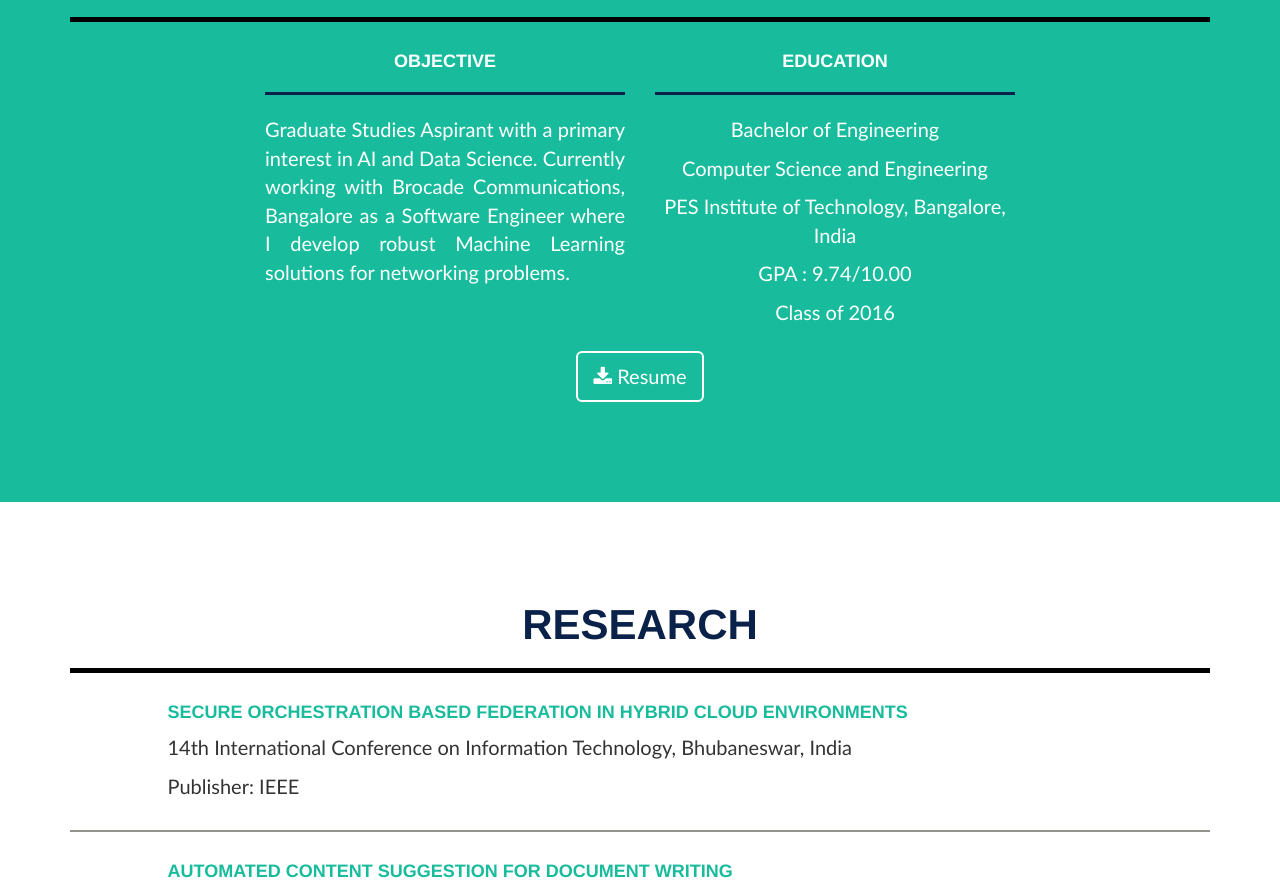
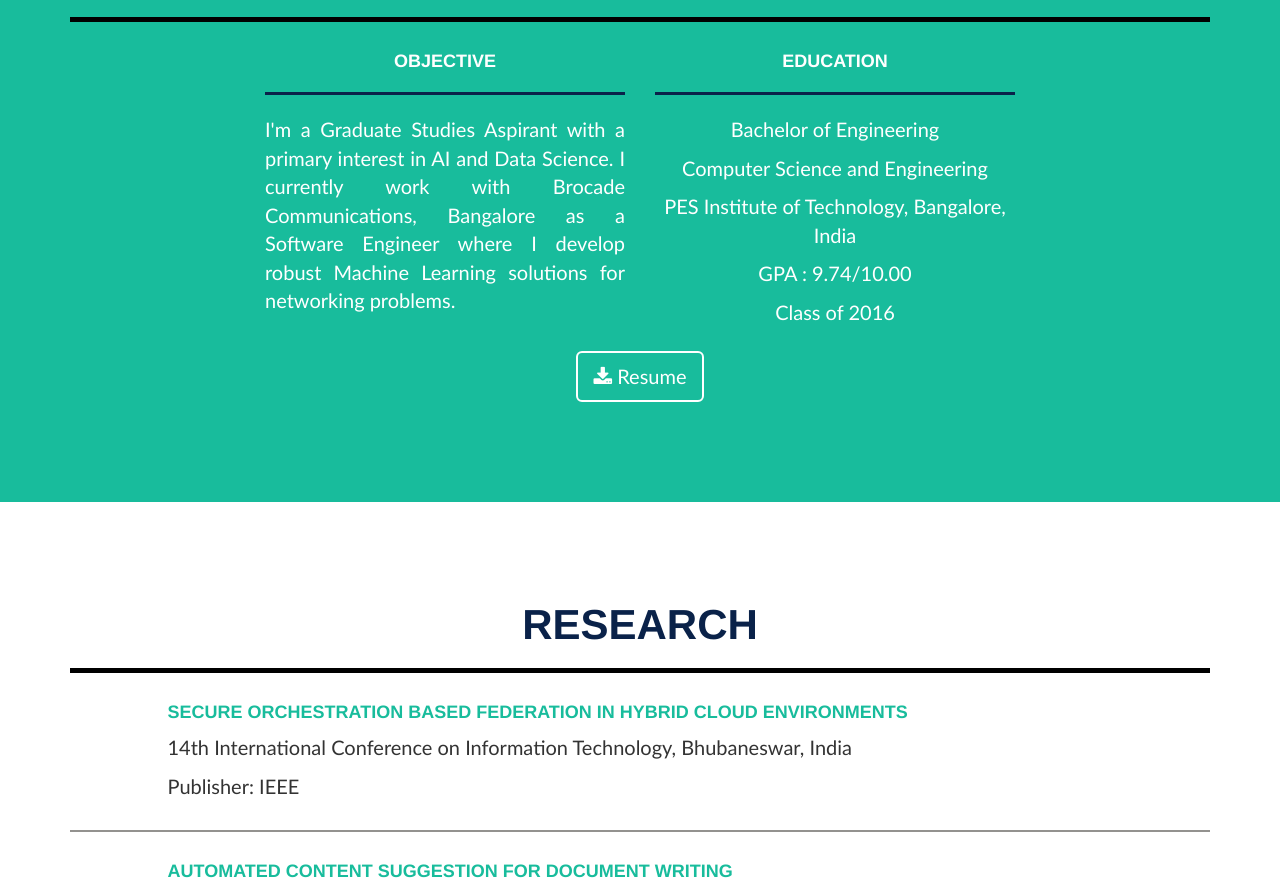
Before and after one commit to ashwinnaresh/ashwinnaresh.github.io, a website: page index.html in a window 1280 px wide. Shown: the part 849-1738 px from the top of the page. Drawn offline with nearby package versions, Linux system fonts and the light colour scheme; a web font is replaced by a local one.

Commit message:
content update

```diff
--- a/index.html
+++ b/index.html
@@ -106,7 +106,7 @@
                 <div class="col-lg-4 col-lg-offset-2">
                     <h4 style="text-align:center;">Objective</h4>
                     <hr class="white-hr">
-                    <p style="text-align:justify;">Graduate Studies Aspirant with a primary interest in AI and Data Science. Currently working with Brocade Communications, Bangalore as a Software Engineer where I develop robust Machine Learning solutions for networking problems.</p>
+                    <p style="text-align:justify;">I'm a Graduate Studies Aspirant with a primary interest in AI and Data Science. I currently work with Brocade Communications, Bangalore as a Software Engineer where I develop robust Machine Learning solutions for networking problems.</p>
                 </div>
                 <div class="col-lg-4">
                      <h4 style="text-align:center;">Education</h4>
```
